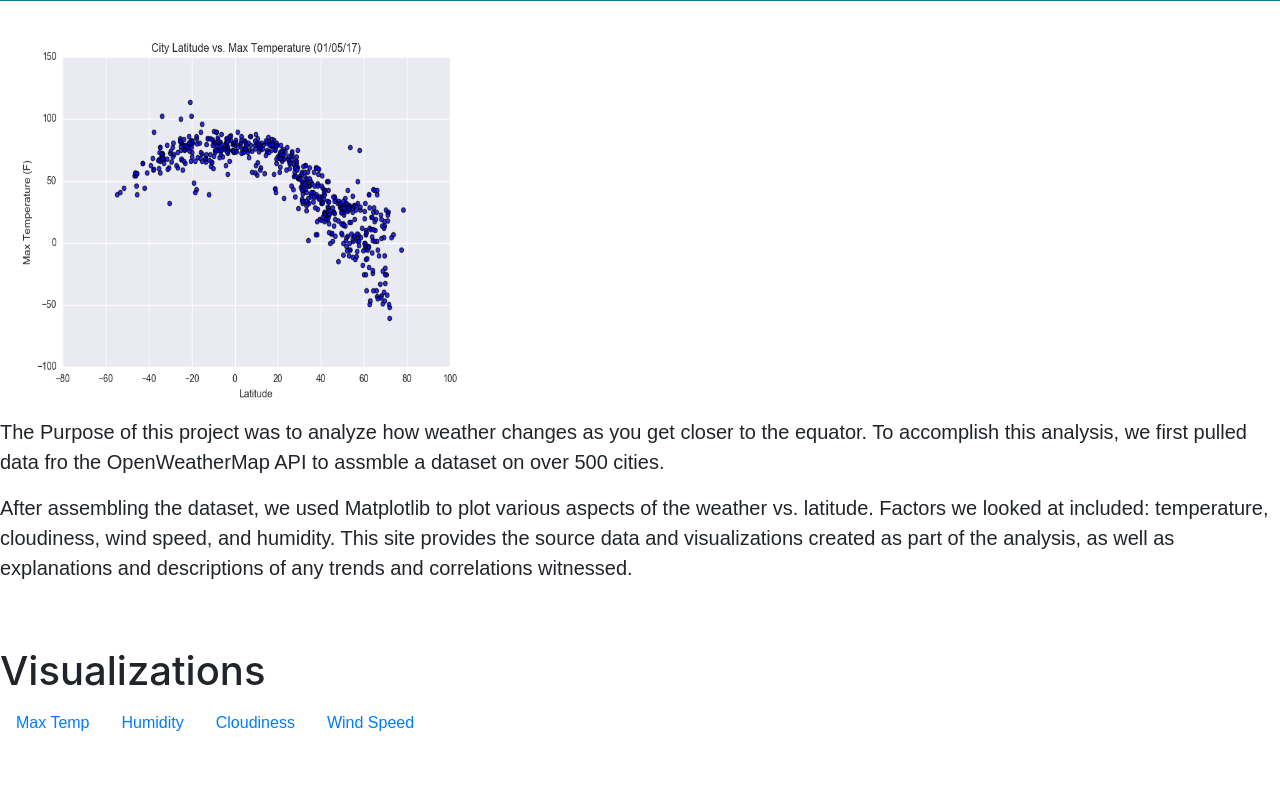
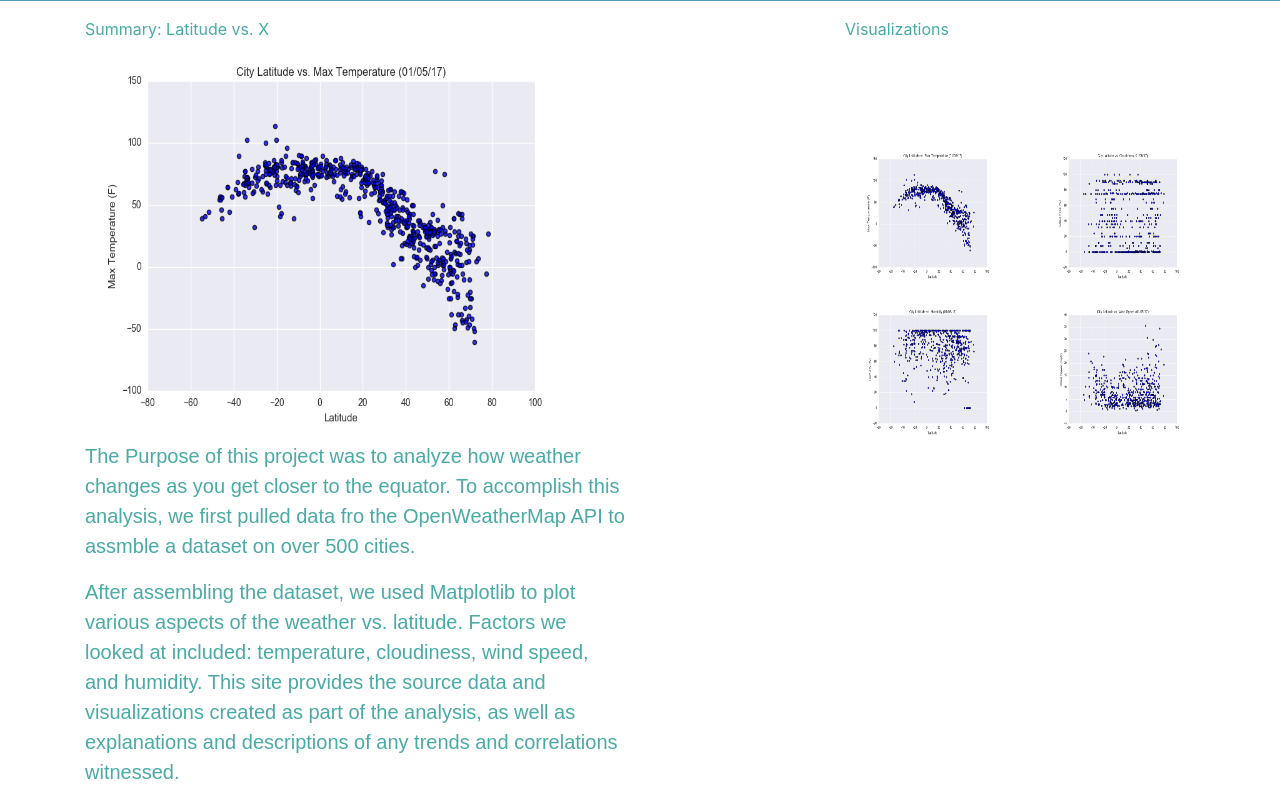
Before and after one commit to johnsilb/Deployment-of-weather-evaluation-using-HTML, a plain HTML site: page index.html in a window 1280 px wide. Shown: the part 55-858 px from the top of the page. Before the commit the page ends 800 px from the top, so only its background shows below. Drawn offline with nearby package versions, Linux system fonts and the light colour scheme.

Commit message:
update changes

```diff
--- a/assets/css/styles.css
+++ b/assets/css/styles.css
@@ -4,8 +4,9 @@ body {
   }
 
 h1 {
-    font-size: 250px;
+    font-size: 100px;
     font-family: Arial, Helvetica, sans-serif;
+    color: #4aaaa5;
   }
 
 h3 {
@@ -43,3 +44,32 @@ p {
     color: #000;
     text-align: center;
   }
+
+.imageNav-photo{
+
+  width: 140px;
+  height: 140px;
+
+}
+
+.imageNav-photo:hover {
+  /* Visuals */
+  opacity: 0.6;
+}
+
+.imageNav-photo.active {
+  /* Visuals */
+  border: 2px solid #4aaaa5;
+}
+
+.image-nav{
+
+  padding: 120px 120px 120px;
+
+}
+
+.container {
+font-size: 100;
+color: #4aaaa5;
+
+}
--- a/index.html
+++ b/index.html
@@ -8,7 +8,7 @@
   <link rel="stylesheet" href="https://cdn.jsdelivr.net/npm/bootstrap@4.0.0/dist/css/bootstrap.min.css" integrity="sha384-Gn5384xqQ1aoWXA+058RXPxPg6fy4IWvTNh0E263XmFcJlSAwiGgFAW/dAiS6JXm" crossorigin="anonymous">
 </head>
 <body>
-  <nav class="navbar fixed-top navbar-light" style="background-color: #167794;">
+  <nav class="navbar fixed-top navbar-light" style="background-color: #5899be;">
     <a class="navbar-brand">Latitude</a>
     <button class="navbar-toggler" type="button" data-toggle="collapse" data-target="#navbarSupportedContent" aria-controls="navbarSupportedContent" aria-expanded="false" aria-label="Toggle navigation">
       <span class="navbar-toggler-icon"></span>
@@ -37,31 +37,76 @@
     </div>
   </nav>
 
-    <div class="summary">
+
+  <!-- Main Container -->
   <br><br><br>
+
+  <div class = "container">
+    <div class="row">
+      <div class="col-md-8">
+        <div class="White">Summary: Latitude vs. X </div>
+      </div>
+
+      <div class="col-md-4">
+        <div class="White">Visualizations </div>
+      </div>
+    </div>
+    <section class = "row">
+
+    <!-- Left Side -->
+
+    <div class = "col-md-6">
+
 
       <img src=".\assets\images\Fig1.png" width="500" height="400">
 
       <p>The Purpose of this project was to analyze how weather changes as you get closer to the equator. To accomplish this analysis, we first pulled data fro the OpenWeatherMap API to assmble a dataset on over 500 cities.</p>
       <p>After assembling the dataset, we used Matplotlib to plot various aspects of the weather vs. latitude. Factors we looked at included: temperature, cloudiness, wind speed, and humidity. This site provides the source data and visualizations created as part of the analysis, as well as explanations and descriptions of any trends and correlations witnessed.</p>
 
+    </div>
+<!-- Blank Column -->
+<div class = "col-md-2">
+  <section id="image-nav">
+
+
+
+  </section>
+
+</div>
+
+<!-- Right Center -->
+    <div class = "col-md-2">
+      <section id="image-nav">
+        <br><br><br><br>
+
+
 
         <div>
-    <br><br>
-    <h1>Visualizations</h1>
-    <nav class="nav">
-      <a class="nav-link" img src=".\assets\images\Fig1.png" width="500" height="400" href=".\visualizations\temp.html">Max Temp</a>
-      <a class="nav-link" href="#">Humidity</a>
-      <a class="nav-link" href="#">Cloudiness</a>
-      <a class="nav-link" href="#">Wind Speed</a>
-    </nav>
+          <a class="nav-link" href=".\visualizations\temp.html"><img src=".\assets\images\Fig1.png" alt="Latitude vs. Max Temperature" class="imageNav-photo"></a>
+          <a class="nav-link" href=".\visualizations\humidity.html"><img src=".\assets\images\Fig2.png" alt="Latitude vs. Max Humidity" class="imageNav-photo"></a>
 
 
         </div>
+      </section>
+
     </div>
+    <!-- Right Side -->
+    <div class = "col-md-2">
+      <section id="image-nav">
+        <br><br><br><br>
+
+        <div>
+
+          <a class="nav-link" href=".\visualizations\cloudiness.html"><img src=".\assets\images\Fig3.png" alt="Latitude vs. Max Cloudiness" class="imageNav-photo"></a>
+          <a class="nav-link" href=".\visualizations\wind.html"><img src=".\assets\images\Fig4.png" alt="Latitude vs. Max Wind Speed" class="imageNav-photo"></a>
 
 
+        </div>
+      </section>
 
+    </div>
+    </section>
+  </div>
 
 
 
```
Lines whose indentation alone changed are shown as unchanged.
